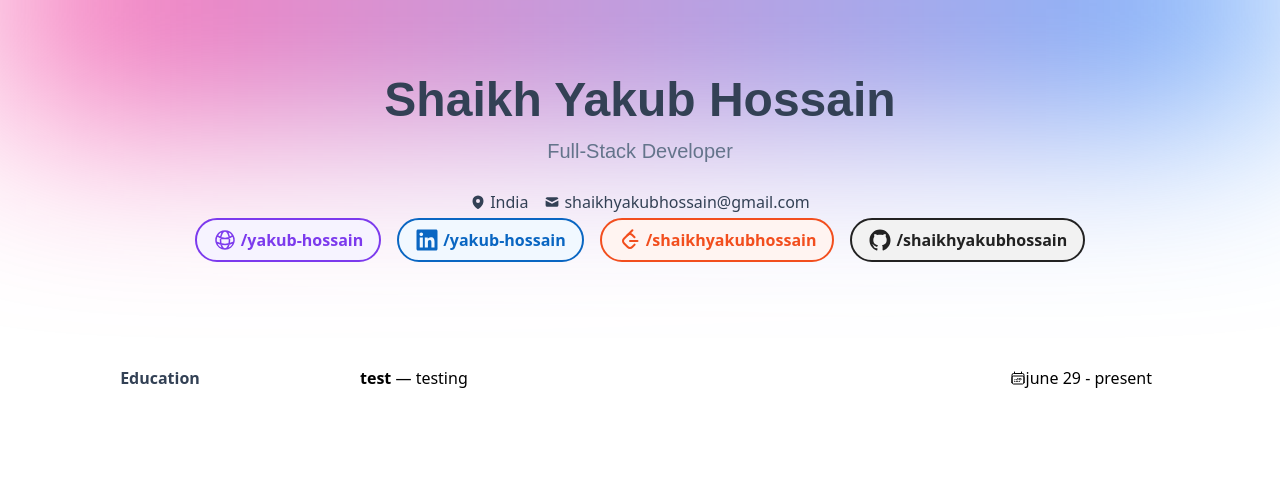
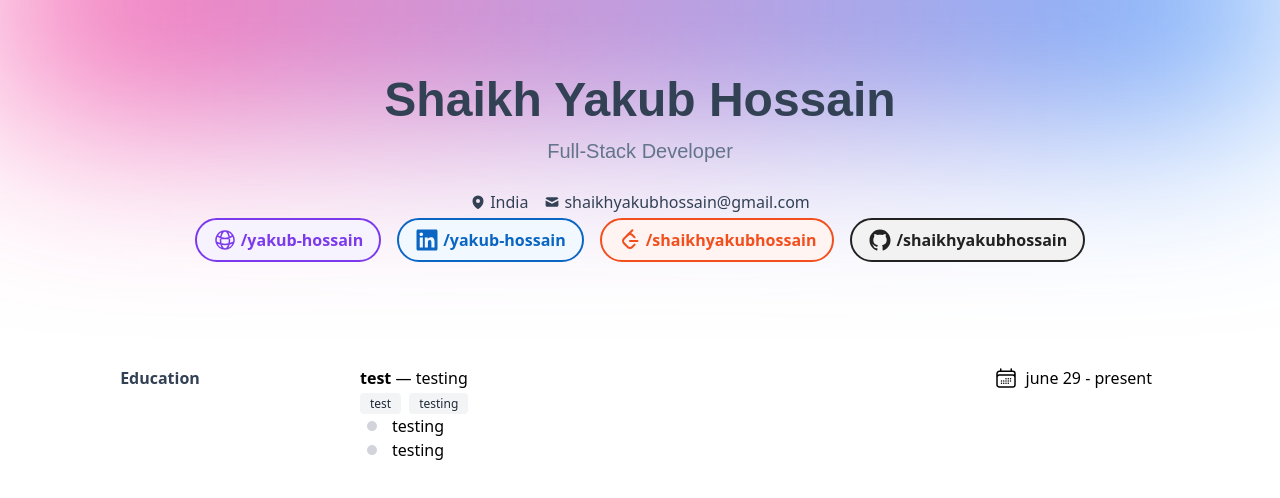
Before and after one commit to shaikhyakubhossain/resume-website, a Next.js app: page / in a window 1280 px wide. Shown: the top 498 px of the page. Built offline with nearby package versions, Linux system fonts and the light colour scheme.

Commit message:
Update SectionDetail component

```diff
--- a/src/app/components/SectionDetail/section-detail.component.tsx
+++ b/src/app/components/SectionDetail/section-detail.component.tsx
@@ -1,5 +1,6 @@
 import styles from "./section-detail.module.scss";
 import { HiOutlineCalendarDays } from "react-icons/hi2";
+import { TbPointFilled } from "react-icons/tb";
 
 type propsType = {
   title: string;
@@ -21,7 +22,7 @@ export default function SectionDetail(props: propsType): JSX.Element {
         </div>
 
         <div className={`${styles.date} flex`}>
-          <div className={`${styles.calendarIcon} my-auto`}>
+          <div className={`${styles.calendarIcon} my-auto text-2xl mr-2`}>
             <HiOutlineCalendarDays />
           </div>
           <div className={`${styles.dateFrom}`}>{props.dateFrom}</div>
@@ -31,11 +32,11 @@ export default function SectionDetail(props: propsType): JSX.Element {
       </div>
       <div className={`${styles.techStack}`}>
         {props.techStack
-          ? props.techStack.map((item, index) => {
+          ? props.techStack.map((item, index): JSX.Element => {
               return (
                 <span
                   key={index}
-                  className="bg-gray-100 text-gray-800 text-xs font-medium me-2 px-2.5 py-0.5 rounded dark:bg-gray-700 dark:text-gray-300"
+                  className="bg-gray-100 text-gray-800 text-xs font-medium me-2 px-2.5 py-0.5 rounded dark:bg-gray-200 dark:text-gray-500"
                 >
                   {item}
                 </span>
@@ -43,13 +44,13 @@ export default function SectionDetail(props: propsType): JSX.Element {
             })
           : null}
       </div>
-      <div className={`${styles.details}`}>
+      <div className={`${styles.detailsContainer}`}>
         {props.details
-          ? props.details.map((item, index) => {
+          ? props.details.map((item, index): JSX.Element => {
               return (
-                <div>
-                  <div></div>
-                  <div></div>
+                <div className={`${styles.subDetailContainer} flex`}>
+                  <div className={`${styles.subDetailBulletPoint} my-auto text-2xl mr-2 text-gray-300`}><TbPointFilled /></div>
+                  <div>{item}</div>
                 </div>
               );
             })
--- a/src/app/page.tsx
+++ b/src/app/page.tsx
@@ -7,7 +7,7 @@ export default function Home() {
   return (
     <div>
       <HeroHeader />
-      <Section sectionName="Education"><SectionDetail title={"test"} subTitle={"testing"} dateFrom="june 29" dateTo="present" /></Section>
+      <Section sectionName="Education"><SectionDetail title={"test"} subTitle={"testing"} dateFrom="june 29" dateTo="present" techStack={["test", "testing"]} details={["testing", "testing"]} /></Section>
     </div>
   );
 }
```
